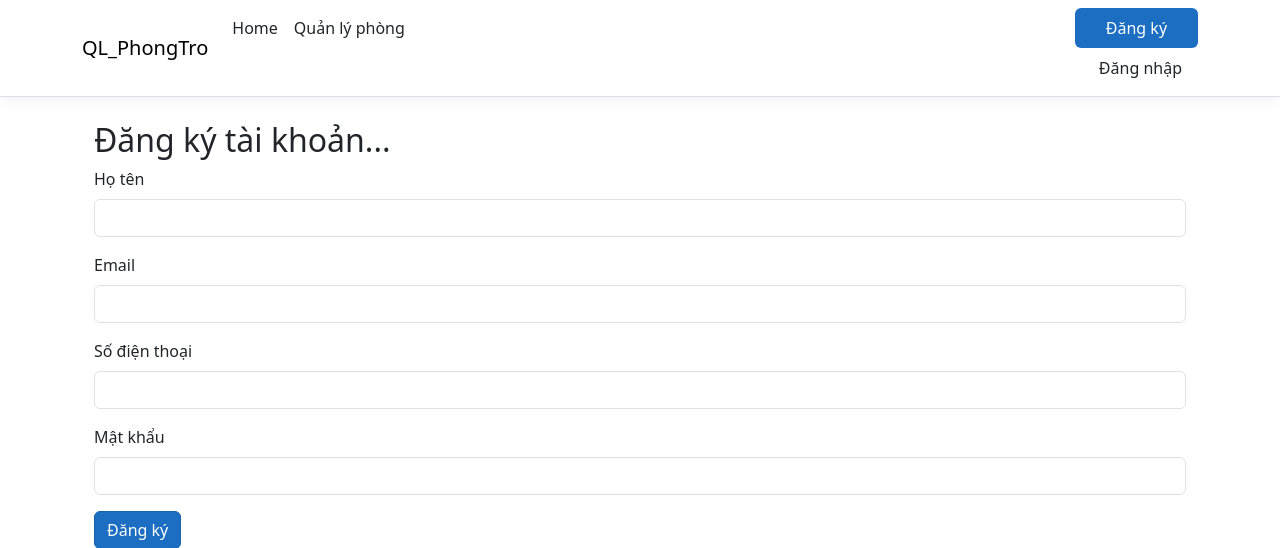
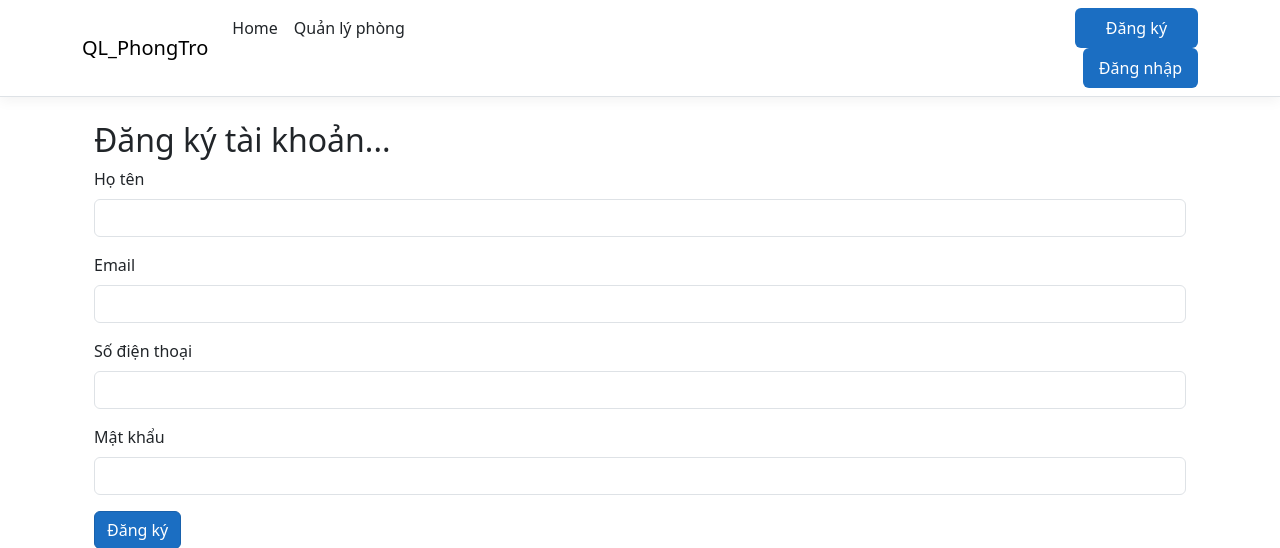
Before and after one commit to Anh49132/TTCSK12C3N1_QLPhongTro, an ASP.NET Core app: page /Account/Register in a window 1280 px wide. Shown: the top 548 px of the page. Run offline with ASP.NET Core 8, Linux system fonts and the light colour scheme; the project's own start-up code is not run, and a stand-in starts its controllers and pages.

Commit message:
fix(ui): đổi nút Đăng nhập thành btn-primary (nền xanh đậm rõ ràng, không cần hover)

```diff
--- a/QL_PhongTro/Views/Shared/_Layout.cshtml
+++ b/QL_PhongTro/Views/Shared/_Layout.cshtml
@@ -27,7 +27,7 @@
                         </li>
                         <li class="nav-item ms-sm-auto" id="authButtons">
                             <a class="btn btn-primary nav-link text-white px-3" asp-area="" asp-controller="Account" asp-action="Register" id="registerBtn">Đăng ký</a>
-                            <a class="btn btn-outline-primary nav-link text-dark px-3 ms-2" asp-area="" asp-controller="Account" asp-action="Login" id="loginBtn">Đăng nhập</a>
+                            <a class="btn btn-primary nav-link text-white px-3 ms-2" asp-area="" asp-controller="Account" asp-action="Login" id="loginBtn">Đăng nhập</a>
                             <button class="btn btn-danger nav-link text-white px-3 ms-2 d-none" id="logoutBtn" type="button">Đăng xuất</button>
                         </li>
                     </ul>
```
